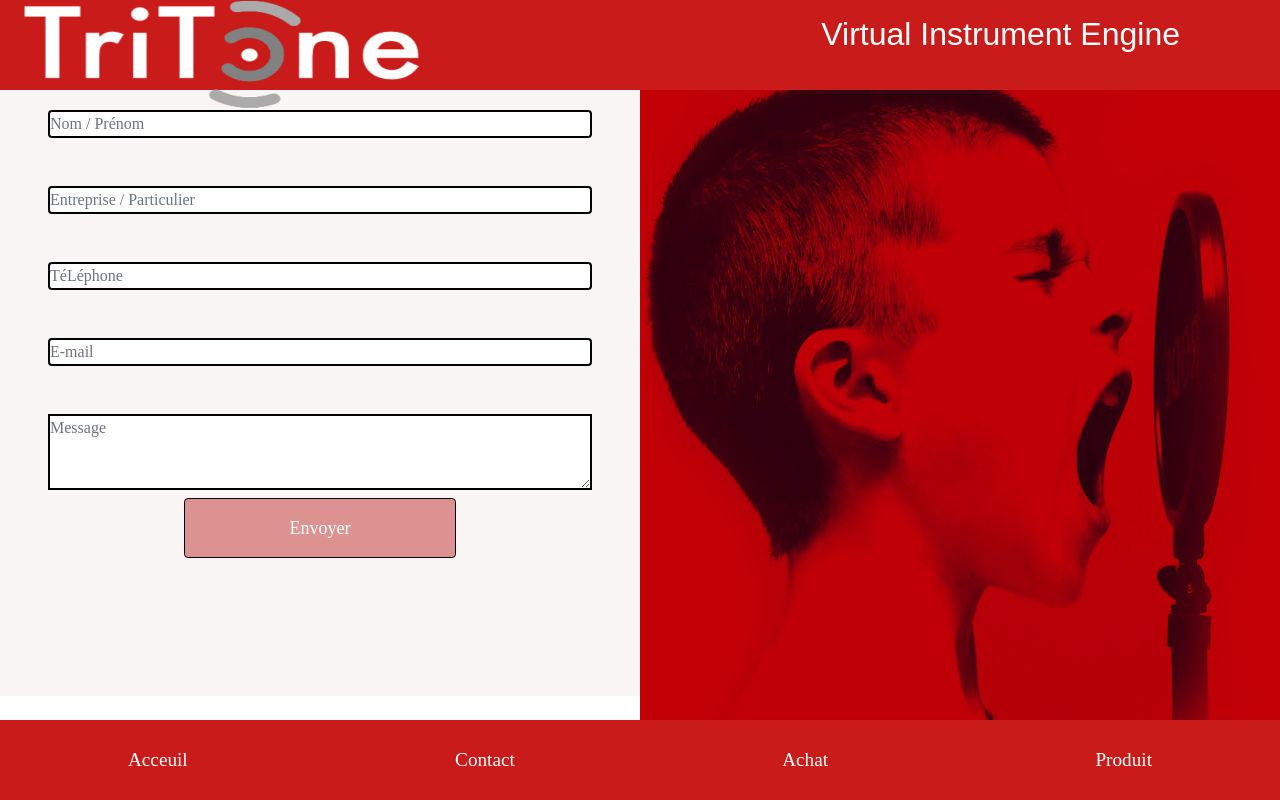
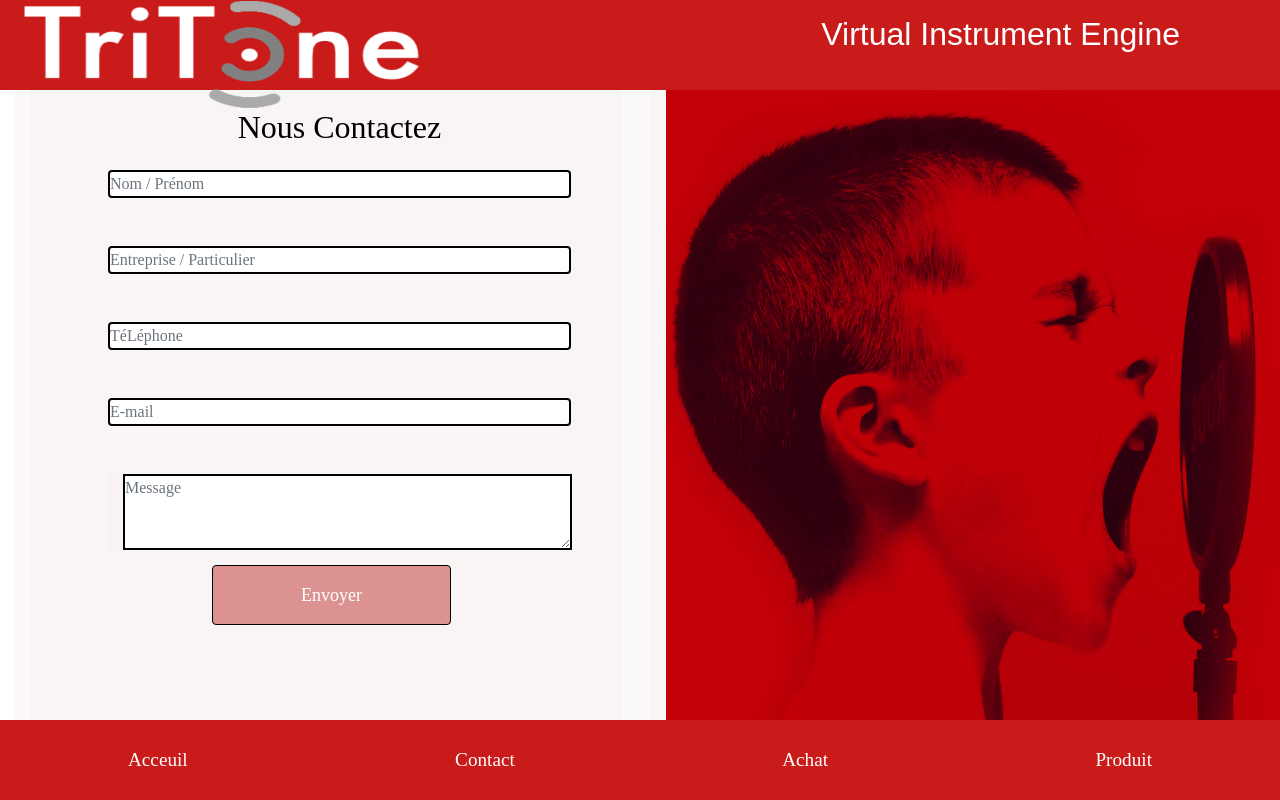
Before and after one commit to ArnaudDes63/Site-Tritone, a Vue app: page /MaPageContact in a window 1280 px wide. Built offline with nearby package versions, Linux system fonts and the light colour scheme.

Commit message:
Update MaPageContact.vue

```diff
--- a/src/components/MaPageContact.vue
+++ b/src/components/MaPageContact.vue
@@ -58,9 +58,11 @@ export default {
 /* Rezet */
 
 *{
-  margin: 0;
+  margin: 15px;
   padding: 0;
   height: auto;
+  width: 97%;
+
 
 }
 
@@ -77,7 +79,7 @@ div{
 }
 
 .item{
-    width: 50%;
+    width: 90%;
     height: 87vh;
 
 }
```
